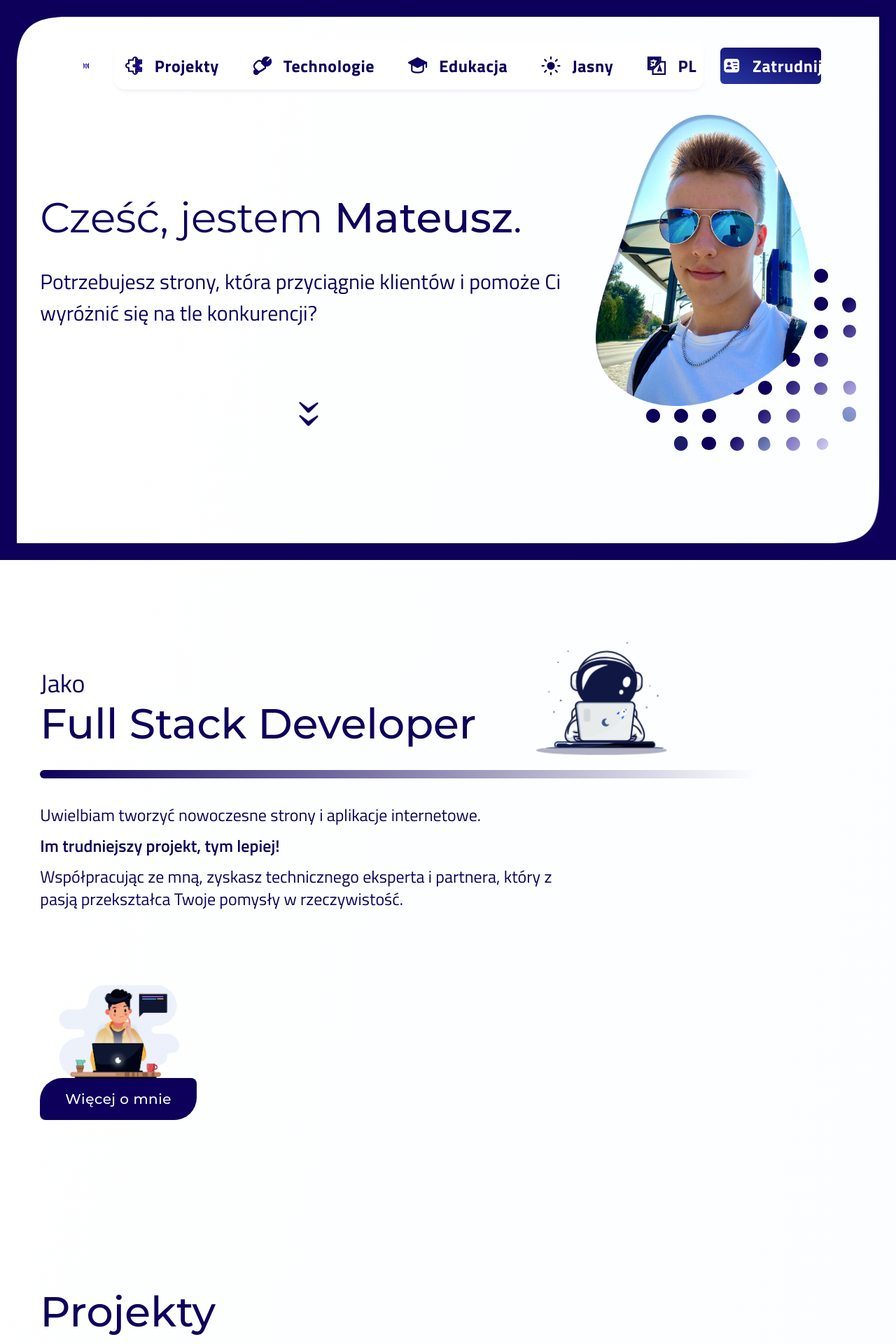
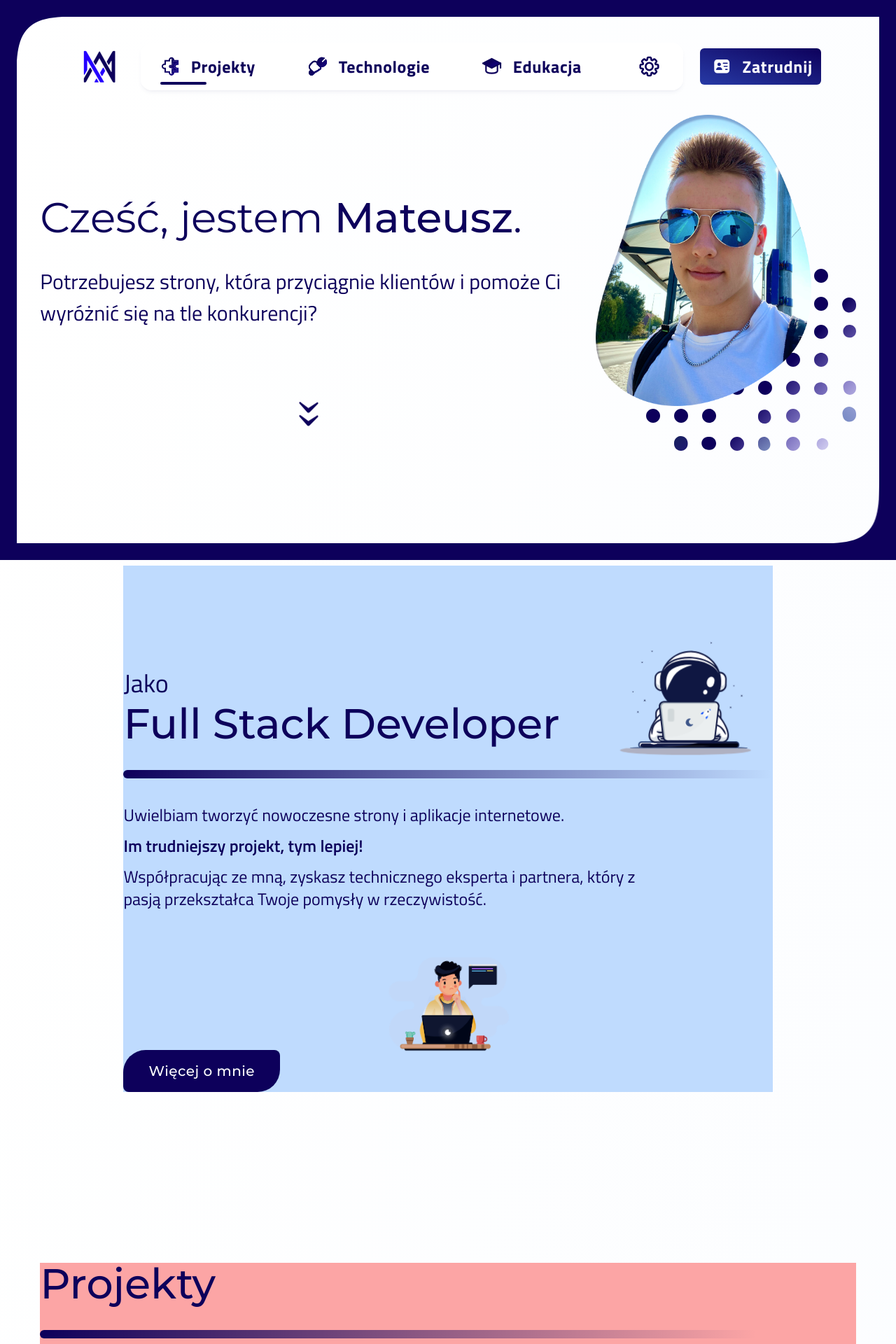
Before and after one commit to muslewski/muslewski.com, a React (Vite) app: page / in a window 1280 px wide. Shown: the top 1920 px of the page at 70% size. Built offline with nearby package versions, Linux system fonts and the light colour scheme; what tailwindcss-animated would draw is missing.

Commit message:
Add settings button

```diff
--- a/index.html
+++ b/index.html
@@ -42,8 +42,8 @@
       rel="stylesheet"
     />
   </head>
-  <body class="bg-secondary dark:bg-secondary-dark flex flex-col items-center">
-    <div class="bg-white dark:bg-secondary w-full" id="root"></div>
+  <body class="bg-white dark:bg-secondary-dark flex flex-col items-center">
+    <div class="w-full" id="root"></div>
     <script type="module" src="./src/main.jsx"></script>
   </body>
 </html>
--- a/src/App.jsx
+++ b/src/App.jsx
@@ -1,5 +1,7 @@
-import { useState } from "react";
+import { useState, useRef, useEffect } from "react";
 import { useTranslation } from "react-i18next";
+import { useIsVisible } from "./helpers/useIsVisible";
+
 import Settings from "./components/settings/Settings";
 import Wrapper from "./components/Wrapper/Wrapper";
 import Welcome from "./components/1SectionHero/Welcome";
@@ -15,15 +17,52 @@ function App() {
   const { t, i18n } = useTranslation();
   const [theme, setTheme] = useTheme();
 
+  const [visibleSections, setVisibleSections] = useState({
+    Introduction: false,
+    Projects: false,
+    Tools: false,
+    Education: false,
+  });
+
+  const refs = {
+    Introduction: useRef(),
+    Projects: useRef(),
+    Tools: useRef(),
+    Education: useRef(),
+  };
+
+  const isVisible = {
+    Introduction: useIsVisible(refs.Introduction, false),
+    Projects: useIsVisible(refs.Projects, false),
+    Tools: useIsVisible(refs.Tools, false),
+    Education: useIsVisible(refs.Education, false),
+  };
+
+  console.log(visibleSections);
+
+  useEffect(() => {
+    setVisibleSections({
+      Introduction: isVisible.Introduction,
+      Projects: isVisible.Projects,
+      Tools: isVisible.Tools,
+      Education: isVisible.Education,
+    });
+  }, [
+    isVisible.Introduction,
+    isVisible.Projects,
+    isVisible.Tools,
+    isVisible.Education,
+  ]);
+
   return (
-    <div className="flex flex-col bg-gradient-to-br from-secondary-light to-secondary-light2 dark:from-secondary-dark dark:to-secondary-dark2 w-full">
+    <div className="flex flex-col bg-white dark:bg-background bg-gradient-to-br from-secondary-light to-secondary-light2 dark:from-secondary-dark dark:to-secondary-dark2 w-full">
       <Wrapper theme={theme} />
       {/* <Settings /> */}
       <Welcome setTheme={setTheme} theme={theme} />
-      <Introduction />
-      <Projects />
-      <Tools theme={theme} />
-      <Education />
+      <Introduction ref={refs.Introduction} />
+      <Projects ref={refs.Projects} />
+      <Tools ref={refs.Tools} theme={theme} />
+      <Education ref={refs.Education} />
       <Contact />
       <Footer />
 
--- /dev/null
+++ b/src/components/1SectionHero/Menu.css
@@ -0,0 +1,2 @@
+.slimeLine {
+}
--- a/src/components/1SectionHero/Menu.jsx
+++ b/src/components/1SectionHero/Menu.jsx
@@ -1,9 +1,11 @@
+import "./Menu.css";
 import logo from "../../assets/Logo.svg";
 import logoDark from "../../assets/logoDark.svg";
 import hamburger from "../../assets/Hamburger.svg";
 import hamburgerDark from "../../assets/HamburgerDark.svg";
 import MenuItem from "./MenuItem";
 
+import settingsIcon from "../../assets/settingsIcon.svg";
 import hire from "../../assets/hire.svg";
 import puzzle from "../../assets/puzzle.svg";
 import puzzleDark from "../../assets/puzzleDark.svg";
@@ -16,8 +18,22 @@ import translationDark from "../../assets/translationDark.svg";
 import moon from "../../assets/Moon.svg";
 import sun from "../../assets/sun.svg";
 import buttonArrow from "../../assets/buttonArrow.svg";
+import { useState, useEffect } from "react";
 
 function Menu({ setTheme, theme }) {
+  const [openSettings, setOpenSettings] = useState(null);
+
+  const [animationClass, setAnimationClass] = useState("hidden");
+
+  useEffect(() => {
+    console.log("test");
+    if (openSettings === true) {
+      setAnimationClass("animate-jump-in");
+    } else if (openSettings === false) {
+      setAnimationClass("animate-jump-out");
+    }
+  }, [openSettings]);
+
   return (
     <menu className=" flex justify-between mt-10 xl:mt-14 items-center mb-4 lg:mb-32  font-description text-secondary dark:text-white tracking-wide font-bold md:text-lg xl:text-2xl fixed w-9/12 lg:w-10/12 z-40">
       <li className="animate-fade-down animate-duration-500 dark:bg-background/25 bg-white/25 xl:bg-transparent xl:dark:bg-transparent p-3 rounded-2xl">
@@ -26,6 +42,7 @@ function Menu({ setTheme, theme }) {
         </a>
       </li>
       <ul className="hidden xl:flex gap-20 bg-white/90 dark:bg-secondary-dark/90 lg:py-3 lg:px-7 mx-6 lg:rounded-2xl shadow-md shadow-secondary/5">
+        <div className="relative">
           <MenuItem
             href="#projekty"
             icon={theme === "dark" ? puzzleDark : puzzle}
@@ -33,6 +50,8 @@ function Menu({ setTheme, theme }) {
           >
             Projekty
           </MenuItem>
+          <hr className="absolute -bottom-1 w-1/2 h-1 rounded-full bg-secondary border-0" />
+        </div>
         <MenuItem
           href="#technologie"
           icon={theme === "dark" ? toolDark : tool}
@@ -47,6 +66,17 @@ function Menu({ setTheme, theme }) {
         >
           Edukacja
         </MenuItem>
+        <li className="relative">
+          <img
+            src={settingsIcon}
+            className="h-11 2xl:hidden"
+            alt=""
+            onClick={() => setOpenSettings((prev) => !prev)}
+          />
+          <ul
+            className={`absolute 2xl:static flex justify-between gap-24 2xl:gap-20 2xl:p-0 2xl:shadow-transparent 2xl:bg-transparent 2xl:dark:bg-transparent -bottom-24 right-0
+           bg-white dark:bg-secondary-dark px-12 py-3 rounded-2xl shadow-md shadow-secondary/10 2xl:animate-jump animate-duration-500 animate-ease-in-out  ${animationClass}`}
+          >
             <MenuItem
               icon={theme === "dark" ? moon : sun}
               className="animate-delay-[250ms]"
@@ -64,6 +94,8 @@ function Menu({ setTheme, theme }) {
               PL
               {/* <img src={buttonArrow} className="h-2" alt="" /> */}
             </MenuItem>
+          </ul>
+        </li>
       </ul>
       <MenuItem
         href="#kontakt"
--- a/src/components/2SectionIntroduction/Introduction.jsx
+++ b/src/components/2SectionIntroduction/Introduction.jsx
@@ -1,4 +1,5 @@
 import "./Introduction.css";
+import { forwardRef } from "react";
 
 import Lottie from "react-lottie";
 import astronautJson from "../../lotties/astronaut2.json";
@@ -8,7 +9,7 @@ import Section from "../Shared/Section";
 import Button from "../Shared/Button";
 import GradientLine from "../Shared/GradientLine";
 
-function Introduction() {
+const Introduction = forwardRef(function Introduction(props, refIntroduction) {
   const astronaut = {
     loop: true,
     autoplay: true,
@@ -32,6 +33,7 @@ function Introduction() {
       className="pt-12 lg:pt-0  justify-start max-w-7xl"
       id="wprowadzenie"
     >
+      <div ref={refIntroduction} className="bg-blue-200">
         <span className="self-start relative flex gap-1 lg:gap-12 items-center w-full font-title text-3xl">
           <Subtitle className="z-10 relative -400 self-end flex flex-col lg:gap-2">
             <span className="font-description text-2xl lg:text-4xl">Jako</span>
@@ -51,12 +53,12 @@ function Introduction() {
           </b>
           <br />
           <span className="lg:hidden">
-          Chętnie zrealizuję Twój pomysł na imponującą stronę internetową, która
-          zachwyci klientów.
+            Chętnie zrealizuję Twój pomysł na imponującą stronę internetową,
+            która zachwyci klientów.
           </span>
           <span className="hidden lg:flex">
-          Współpracując ze mną, zyskasz technicznego eksperta i partnera, który
-          z pasją przekształca Twoje pomysły w rzeczywistość.
+            Współpracując ze mną, zyskasz technicznego eksperta i partnera,
+            który z pasją przekształca Twoje pomysły w rzeczywistość.
           </span>
         </p>
 
@@ -69,8 +71,9 @@ function Introduction() {
             Więcej o mnie
           </Button>
         </div>
+      </div>
     </Section>
   );
-}
+});
 
 export default Introduction;
--- a/src/components/3SectionProjects/Projects.jsx
+++ b/src/components/3SectionProjects/Projects.jsx
@@ -15,12 +15,12 @@ import Button from "../Shared/Button";
 import Section from "../Shared/Section";
 import ProjectCard from "./ProjectCard";
 
-import { useState, useRef } from "react";
+import { useState, useRef, forwardRef } from "react";
 import { useIsVisible } from "../../helpers/useIsVisible";
 import GradientLine from "../Shared/GradientLine";
 import Brief from "../Shared/Brief";
 
-function Projects() {
+const Projects = forwardRef(function Projects(props, refProjects) {
   const ref1 = useRef();
   const isVisible1 = useIsVisible(ref1, true);
 
@@ -30,8 +30,8 @@ function Projects() {
   const ref3 = useRef();
   const isVisible3 = useIsVisible(ref3, true);
   return (
-    <>
-      <Section id="projekty" className="pt-40 lg:pt-60 justify-start max-w-7xl">
+    <Section id="projekty" className="pt-40 lg:pt-60 justify-start max-w-7xl">
+      <div ref={refProjects} className="bg-red-300">
         <Subtitle>Projekty</Subtitle>
         <GradientLine />
         <Brief>
@@ -121,9 +121,9 @@ function Projects() {
             </Button>
           </div>
         </div>
-      </Section>
-    </>
+      </div>
+    </Section>
   );
-}
+});
 
 export default Projects;
--- a/src/components/4SectionTools/Tools.jsx
+++ b/src/components/4SectionTools/Tools.jsx
@@ -17,14 +17,15 @@ import git from "../../assets/logos/git.png";
 import figma from "../../assets/logos/figma.png";
 import GradientLine from "../Shared/GradientLine";
 import Brief from "../Shared/Brief";
-import { useEffect, useState } from "react";
+import { forwardRef } from "react";
 
-function Tools({ theme }) {
+const Tools = forwardRef(function Tools({ theme }, refTools) {
   return (
     <Section
       id="technologie"
       className="pt-40 lg:pt-60 justify-start max-w-7xl"
     >
+      <div ref={refTools} className="bg-red-300">
         <Subtitle>Technologie, których używam</Subtitle>
         <GradientLine />
 
@@ -113,8 +114,9 @@ function Tools({ theme }) {
             col2="rgb(0, 102, 51, 0.2)"
           />
         </ul>
+      </div>
     </Section>
   );
-}
+});
 
 export default Tools;
--- a/src/components/5SectionEducation/Education.jsx
+++ b/src/components/5SectionEducation/Education.jsx
@@ -7,14 +7,15 @@ import EducationObject from "./EducationObject";
 import verticalLine from "../../assets/verticalLine.svg";
 import Brief from "../Shared/Brief";
 
-import { useRef } from "react";
+import { useRef, forwardRef } from "react";
 import { useIsVisible } from "../../helpers/useIsVisible";
 
-function Education() {
+const Education = forwardRef(function Education(props, refEducation) {
   const ref = useRef();
   const isVisible = useIsVisible(ref, true);
   return (
     <Section id="edukacja" className="pt-40 lg:pt-60 justify-start max-w-7xl">
+      <div ref={refEducation} className="bg-emerald-300">
         <Subtitle>Edukacja</Subtitle>
         <GradientLine />
 
@@ -41,8 +42,9 @@ function Education() {
           />
           <EducationObject year="2025" achievment="Politechnika Bydgoska" />
         </div>
+      </div>
     </Section>
   );
-}
+});
 
 export default Education;
--- a/src/index.css
+++ b/src/index.css
@@ -5,3 +5,24 @@
 html {
   scroll-behavior: smooth;
 }
+
+/* width */
+::-webkit-scrollbar {
+  width: 10px;
+}
+
+/* Track */
+::-webkit-scrollbar-track {
+  background: theme("colors.secondary.dark");
+}
+
+/* Handle */
+::-webkit-scrollbar-thumb {
+  background: theme("colors.accent.DEFAULT");
+  border-radius: 5px;
+}
+
+/* Handle on hover */
+::-webkit-scrollbar-thumb:hover {
+  background: #555;
+}
--- a/tailwind.config.js
+++ b/tailwind.config.js
@@ -15,10 +15,10 @@ export default {
           light: "#FFF", // Light variant
           light2: "#FAFCFF", // Light variant
           dark: "#03020E", // Dark variant
-          dark2: "#000C35", // Dark variant
+          dark2: "#000A2B", // Dark variant
         },
         background: {
-          DEFAULT: "#171920",
+          DEFAULT: "#0D0E13",
         },
         accent: {
           DEFAULT: "#2400FF",
```
Also changed, not shown: src/assets/SubtractDark.svg, src/assets/settingsIcon.svg (added). Lines whose indentation alone changed are shown as unchanged.
